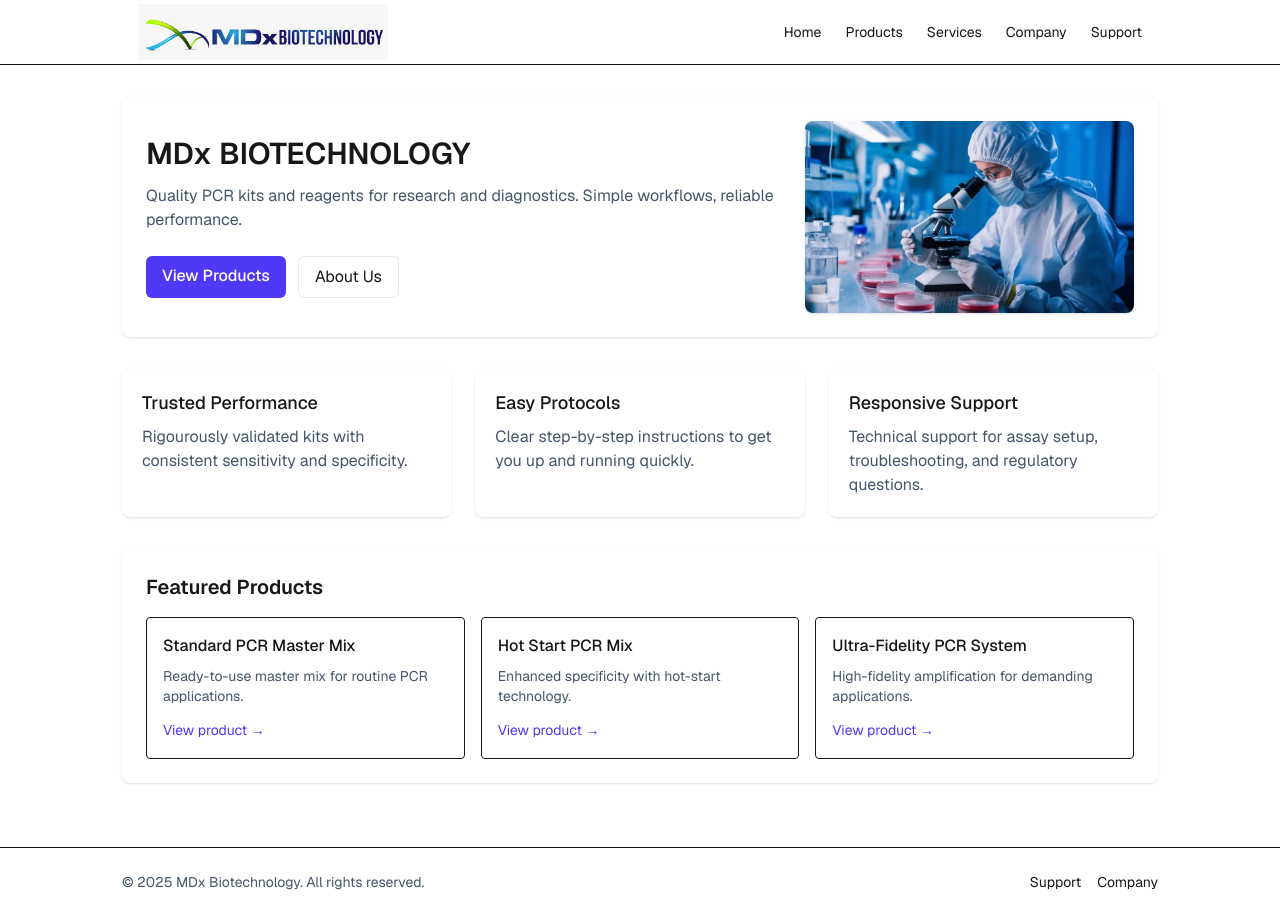
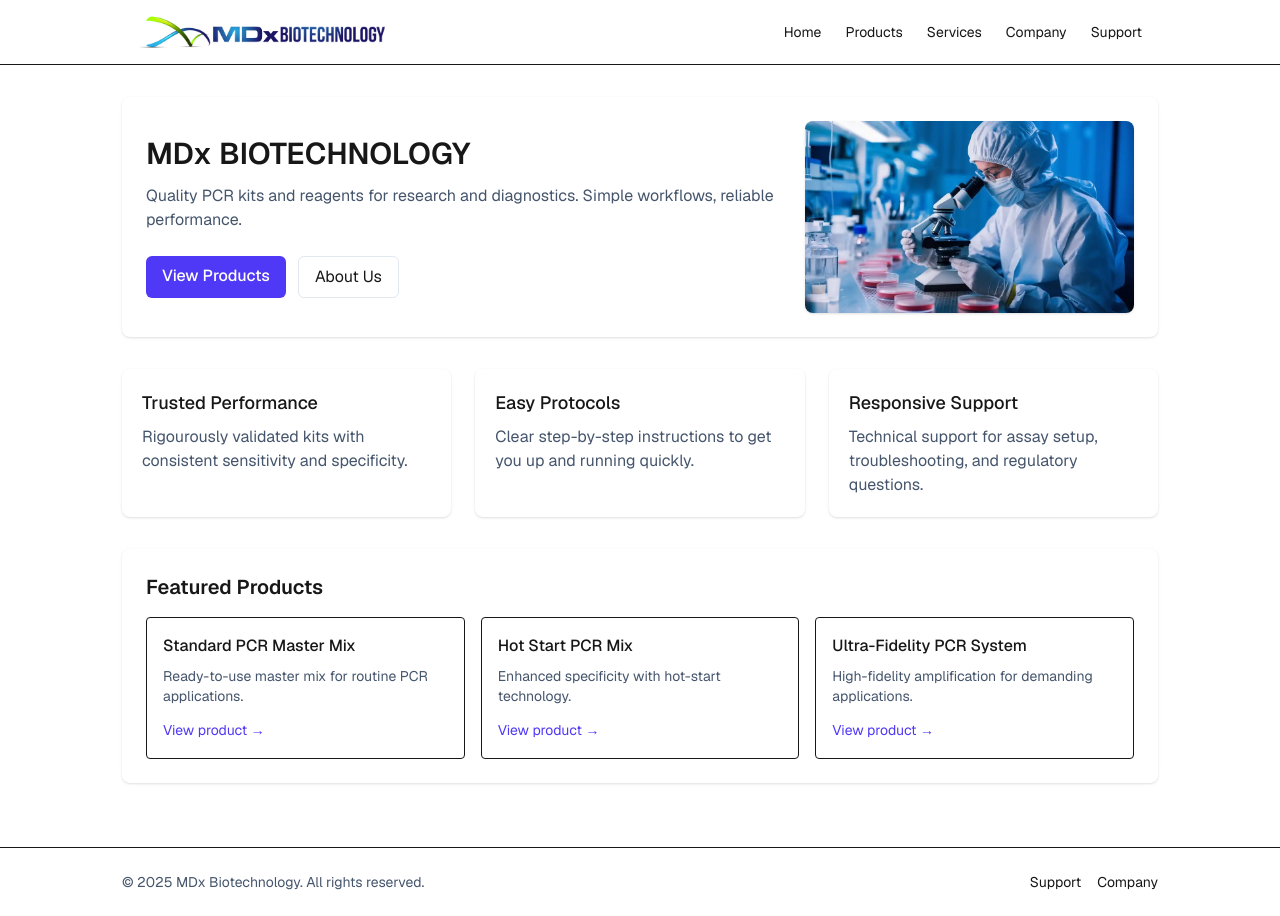
Before and after one commit to hawman/biotech, a Next.js app: page / in a window 1280 px wide. Built offline with nearby package versions, Linux system fonts and the light colour scheme.

Commit message:
update navbar logo

```diff
--- a/src/components/Navbar.tsx
+++ b/src/components/Navbar.tsx
@@ -10,7 +10,7 @@ export default function Navbar() {
         <div className="flex items-center justify-between px-4 h-16">
           <Link href="/" className="flex items-center gap-3">
             <img
-              src="/images/logo.jpg"
+              src="/images/logo.png"
               alt="MDx Biotechnology"
               width={250}
               height={40}
```
Also changed, not shown: public/images/logo.jpg (deleted), public/images/logo.png (added).
